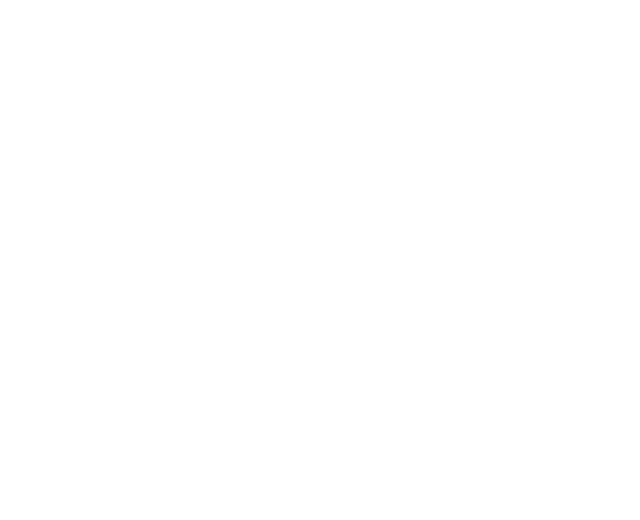
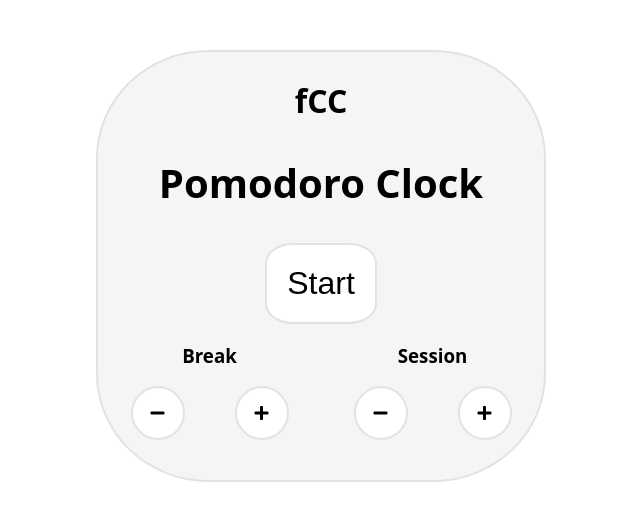
Before and after one commit to deweis/fcc-pomodoro-clock, a plain HTML site: page index.html in a window 1280 px wide. Shown: the whole page, without its empty margins (319-959 px from the left). Drawn offline with Linux system fonts and the light colour scheme.

Commit message:
Add base layout

```diff
--- a/index.html
+++ b/index.html
@@ -8,6 +8,31 @@
     <title>fCC Pomodoro Clock</title>
   </head>
   <body>
+    <section id="main">
+      <h1>fCC</h1>
+      <h2>Pomodoro Clock</h2>
+      <div>
+        <button type="button" id="btn">Start</button>
+      </div>
+      <div id="settings">
+        <div id="break-settings">
+          <h3>Break</h3>
+          <div class="controller">
+            <i id="breakMinus" class="fas fa-minus length btn-settings"></i>
+            <p id="breakLength" class="length"></p>
+            <i id="breakPlus" class="fas fa-plus length btn-settings"></i>
+          </div>
+        </div class="">
+        <div id="session-settings">
+          <h3>Session</h3>
+          <div class="controller">
+            <i id="sessionMinus" class="fas fa-minus length btn-settings"></i>
+            <p id="sessionLength" class="length"></p>
+            <i id="sessionPlus" class="fas fa-plus length btn-settings"></i>
+          </div>
+        </div>
+      </div>
+    </section>
     <!-- <header>
       <ul id="status-bar">
         <li id="load-state" class="status-item"></li>
@@ -21,8 +46,8 @@
       <div>
         <button type="button" id="btn">Start</button>
       </div>
-      <section id="timerInfo">
-        <div id="breakInfo">
+      <section id="timerInfo"> -> settings
+        <div id="breakInfo"> -> break-settings
             <h2>Break Length</h2>
             <div>
               <i id="breakMinus" class="fas fa-minus length"></i>
@@ -30,7 +55,7 @@
               <i id="breakPlus" class="fas fa-plus length"></i>
             </div>
         </div>
-        <div id="sessionInfo">
+        <div id="sessionInfo"> -> break-settings
           <h2>Session Length</h2>
           <div>
             <i id="sessionMinus" class="fas fa-minus length"></i>
--- a/script.js
+++ b/script.js
@@ -1,5 +1,6 @@
-/*let sessionLength = 45;
-let breakLength = 15;
+/*
+let sessionLength = 45;
+let breakLength = 1;
 let timer = sessionLength * 60;
 let breaker = breakLength * 60;
 let duration = sessionLength * 60;
--- a/style.css
+++ b/style.css
@@ -1,9 +1,75 @@
+body {
+  font-family: Open Sans, Arial;
+  text-align: center;
+  margin: 0;
+
+}
+#main {
+  background: #F5F5F6;
+  margin-top: 50px;
+  border: 2px solid #E1E2E1;
+  border-radius: 25%;
+}
+h1 {
+  font-size: 2em;
+}
+h2 {
+  font-size: 2.5em;
+}
+#btn {
+  background: #fff;
+  font-size: 2em;
+  border: 2px solid #E1E2E1;
+  padding: 20px;
+  border-radius: 25%;
+  cursor: pointer;
+}
+#settings {
+  display: flex;
+  flex-wrap: wrap;
+  margin-bottom: 40px;
+}
+#break-settings, #session-settings {
+  width: 100%;
+}
+.controller {
+  display: flex;
+  flex-wrap: wrap;
+  align-items: center;
+  justify-content: center;
+}
+.length {
+  width: 50px;
+}
+.btn-settings {
+  background: #fff;
+  border-radius: 50%;
+  cursor: pointer;
+  border: 2px solid #E1E2E1;
+}
+.fas::before {
+  line-height: 50px;
+  height: 50px;
+}
+
+/* ====================== Media Queries ====================== */
+@media screen and (min-width: 357px) {
+  #break-settings, #session-settings {
+    width: 50%;
+  }
+}
+
+@media screen and (min-width: 450px) {
+  body {
+    width: 450px;
+    margin: 0 auto;
+  }
+}
+
+
 /*body {
-  text-align: center;
-  font-family: Open Sans, Arial;
   background: #333;
   color: #000;
-  margin: 0;
   background: #fff;
 }
 h1 {
@@ -11,10 +77,6 @@ h1 {
 }
 header {
   width: 100%;
-}
-#main {
-  border: 2px solid #E1E2E1;
-  background: #F5F5F6;
 }
 #status-bar {
   list-style-type: none;
@@ -43,9 +105,7 @@ header {
   justify-content: center;
   margin: 30px 0;
 }
-#timerInfo {
-  display: flex;
-  flex-wrap: wrap;
+#timerInfo { -> settings
   align-items: center;
   margin: 10px 0 25px 0;
 }
@@ -54,7 +114,7 @@ header {
   margin: 0;
   width: 100%;
 }
-#timerInfo h2 {
+#timerInfo h2 { -> settings
   font-weight: normal;
   font-size: 1.2em;
 }
@@ -68,13 +128,8 @@ header {
 #breakLength {
   color: #f44;
 }
-.length {
-  display: inline-block;
-  width: 50px;
-}
-.fas {
-  cursor: pointer;
-}
+
+
 #theTimer {
   display: flex;
   flex-wrap: wrap;
@@ -125,7 +180,7 @@ header {
 }
 @media screen and (min-width: 550px) {
 
-  #status-bar, #timerInfo {
+  #status-bar, #timerInfo { -> settings
     width: 550px;
     margin: 0 auto;
   }
```
